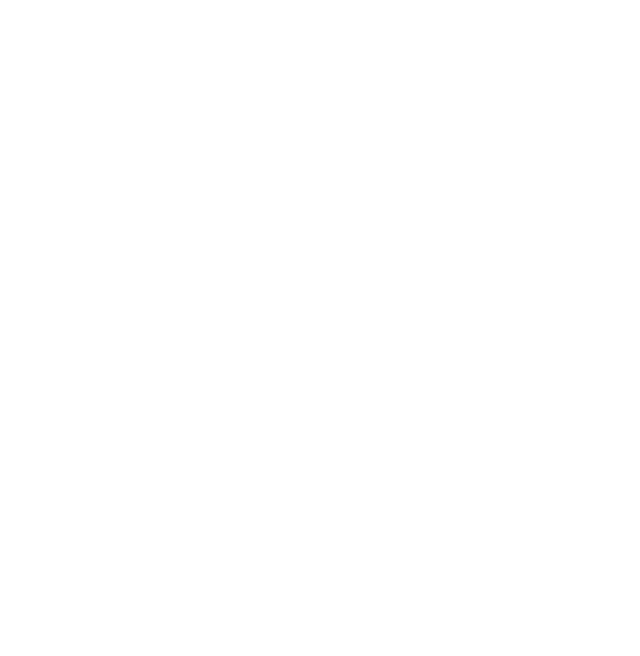
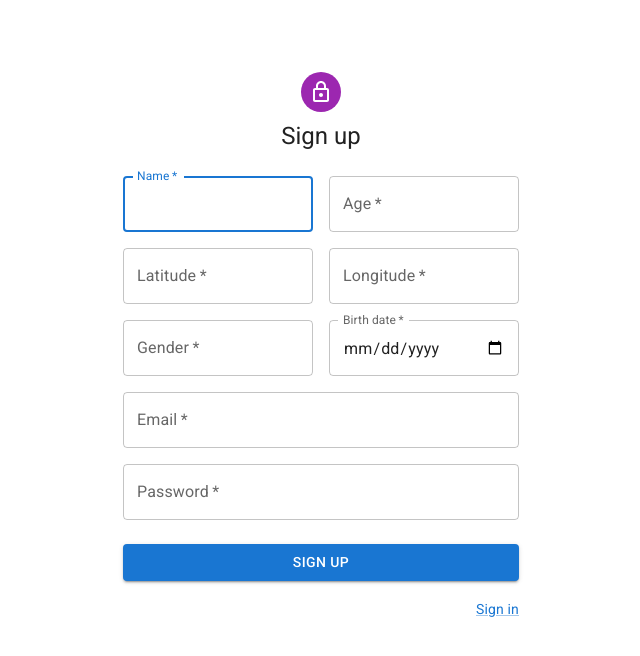
Before and after one commit to JFBatista023/ZSSN, a React (Vite) app in the folder frontend/: page /survivors/register in a window 1280 px wide. Shown: the top 656 px of the page, without its empty margins (319-959 px from the left). Built offline with nearby package versions, Linux system fonts and the light colour scheme.

Commit message:
Add sign in and sign up screens

```diff
--- a/frontend/index.html
+++ b/frontend/index.html
@@ -5,7 +5,7 @@
     <meta charset="UTF-8" />
     <link rel="icon" type="image/svg+xml" href="/vite.svg" />
     <meta name="viewport" content="width=device-width, initial-scale=1.0" />
-    <title>Vite + React</title>
+    <title>Survivors</title>
     <link rel="stylesheet" href="https://fonts.googleapis.com/icon?family=Material+Icons" />
     <link rel="preconnect" href="https://fonts.googleapis.com" />
     <link rel="preconnect" href="https://fonts.gstatic.com" crossorigin />
--- a/frontend/src/App.jsx
+++ b/frontend/src/App.jsx
@@ -7,8 +7,8 @@ const App = () => {
     return (
         <Routes>
             <Route path="/">
-                <Route index element={<ListSurvivors />}/>
-                <Route path="/create" element={<CreateSurvivor />}/>
+                <Route index element={<ListSurvivors />} />
+                <Route path="/create" element={<CreateSurvivor />} />
                 <Route path="/trades" element={<TradesSurvivors />} />
             </Route>
         </Routes>
--- /dev/null
+++ b/frontend/src/components/SignInForm.jsx
@@ -0,0 +1,84 @@
+import LockOutlinedIcon from "@mui/icons-material/LockOutlined";
+import Avatar from "@mui/material/Avatar";
+import Box from "@mui/material/Box";
+import Button from "@mui/material/Button";
+import Container from "@mui/material/Container";
+import CssBaseline from "@mui/material/CssBaseline";
+import Grid from "@mui/material/Grid";
+import Link from "@mui/material/Link";
+import TextField from "@mui/material/TextField";
+import Typography from "@mui/material/Typography";
+import * as React from "react";
+
+export default function SignInForm() {
+    const handleSubmit = (event) => {
+        event.preventDefault();
+        const data = new FormData(event.currentTarget);
+        console.log({
+            email: data.get("email"),
+            password: data.get("password"),
+        });
+    };
+
+    return (
+        <Container component="main" maxWidth="xs">
+            <CssBaseline />
+            <Box
+                sx={{
+                    marginTop: 8,
+                    display: "flex",
+                    flexDirection: "column",
+                    alignItems: "center",
+                }}
+            >
+                <Avatar sx={{ m: 1, bgcolor: "secondary.main" }}>
+                    <LockOutlinedIcon />
+                </Avatar>
+                <Typography component="h1" variant="h5">
+                    Login
+                </Typography>
+                <Box
+                    component="form"
+                    onSubmit={handleSubmit}
+                    noValidate
+                    sx={{ mt: 1 }}
+                >
+                    <TextField
+                        margin="normal"
+                        required
+                        fullWidth
+                        id="email"
+                        label="Email"
+                        name="email"
+                        autoFocus
+                    />
+                    <TextField
+                        margin="normal"
+                        required
+                        fullWidth
+                        name="password"
+                        label="Password"
+                        type="password"
+                        id="password"
+                    />
+
+                    <Button
+                        type="submit"
+                        fullWidth
+                        variant="contained"
+                        sx={{ mt: 3, mb: 2 }}
+                    >
+                        Login
+                    </Button>
+                    <Grid container>
+                        <Grid item>
+                            <Link href="#" variant="body2">
+                                {"Sign Up"}
+                            </Link>
+                        </Grid>
+                    </Grid>
+                </Box>
+            </Box>
+        </Container>
+    );
+}
--- /dev/null
+++ b/frontend/src/components/SignUpForm.jsx
@@ -0,0 +1,149 @@
+import LockOutlinedIcon from "@mui/icons-material/LockOutlined";
+import Avatar from "@mui/material/Avatar";
+import Box from "@mui/material/Box";
+import Button from "@mui/material/Button";
+import Container from "@mui/material/Container";
+import CssBaseline from "@mui/material/CssBaseline";
+import Grid from "@mui/material/Grid";
+import Link from "@mui/material/Link";
+import TextField from "@mui/material/TextField";
+import Typography from "@mui/material/Typography";
+import * as React from "react";
+
+export default function SignUpForm() {
+    const handleSubmit = (event) => {
+        event.preventDefault();
+        const data = new FormData(event.currentTarget);
+        console.log({
+            email: data.get("email"),
+            password: data.get("password"),
+        });
+    };
+
+    return (
+        <Container component="main" maxWidth="xs">
+            <CssBaseline />
+            <Box
+                sx={{
+                    marginTop: 8,
+                    display: "flex",
+                    flexDirection: "column",
+                    alignItems: "center",
+                }}
+            >
+                <Avatar sx={{ m: 1, bgcolor: "secondary.main" }}>
+                    <LockOutlinedIcon />
+                </Avatar>
+                <Typography component="h1" variant="h5">
+                    Sign up
+                </Typography>
+                <Box
+                    component="form"
+                    noValidate
+                    onSubmit={handleSubmit}
+                    sx={{ mt: 3 }}
+                >
+                    <Grid container spacing={2}>
+                        <Grid item xs={12} sm={6}>
+                            <TextField
+                                name="name"
+                                required
+                                fullWidth
+                                id="name"
+                                label="Name"
+                                autoFocus
+                            />
+                        </Grid>
+                        <Grid item xs={12} sm={6}>
+                            <TextField
+                                required
+                                fullWidth
+                                id="age"
+                                label="Age"
+                                name="age"
+                                type="number"
+                            />
+                        </Grid>
+                        <Grid item xs={12} sm={6}>
+                            <TextField
+                                name="latitude"
+                                required
+                                fullWidth
+                                id="latitude"
+                                label="Latitude"
+                                type="number"
+                            />
+                        </Grid>
+                        <Grid item xs={12} sm={6}>
+                            <TextField
+                                required
+                                fullWidth
+                                id="longitude"
+                                label="Longitude"
+                                name="longitude"
+                                type="number"
+                            />
+                        </Grid>
+                        <Grid item xs={12} sm={6}>
+                            <TextField
+                                required
+                                fullWidth
+                                id="gender"
+                                label="Gender"
+                                name="gender"
+                            />
+                        </Grid>
+                        <Grid item xs={12} sm={6}>
+                            <TextField
+                                name="birth date"
+                                required
+                                fullWidth
+                                id="birth date"
+                                label="Birth date"
+                                type="date"
+                                InputLabelProps={{
+                                    shrink: true,
+                                }}
+                            />
+                        </Grid>
+
+                        <Grid item xs={12}>
+                            <TextField
+                                required
+                                fullWidth
+                                id="email"
+                                label="Email"
+                                name="email"
+                            />
+                        </Grid>
+                        <Grid item xs={12}>
+                            <TextField
+                                required
+                                fullWidth
+                                name="password"
+                                label="Password"
+                                type="password"
+                                id="password"
+                            />
+                        </Grid>
+                    </Grid>
+                    <Button
+                        type="submit"
+                        fullWidth
+                        variant="contained"
+                        sx={{ mt: 3, mb: 2 }}
+                    >
+                        Sign Up
+                    </Button>
+                    <Grid container justifyContent="flex-end">
+                        <Grid item>
+                            <Link href="#" variant="body2">
+                                Sign in
+                            </Link>
+                        </Grid>
+                    </Grid>
+                </Box>
+            </Box>
+        </Container>
+    );
+}
--- a/frontend/src/main.jsx
+++ b/frontend/src/main.jsx
@@ -1,15 +1,20 @@
+import { CssBaseline } from "@mui/material";
 import React from "react";
 import ReactDOM from "react-dom/client";
 import { BrowserRouter, Route, Routes } from "react-router-dom";
 import App from "./App";
-import "./index.css";
+import SignInForm from "./components/SignInForm";
+import SignUpForm from "./components/SignUpForm";
 
 ReactDOM.createRoot(document.getElementById("root")).render(
     <React.StrictMode>
+        <CssBaseline />
         <BrowserRouter basename="/survivors">
             <Routes>
                 <Route path="/*" element={<App />} />
+                <Route path="/login" element={<SignInForm />} />
+                <Route path="/register" element={<SignUpForm />} />
             </Routes>
         </BrowserRouter>
-    </React.StrictMode>,
+    </React.StrictMode>
 );
```
